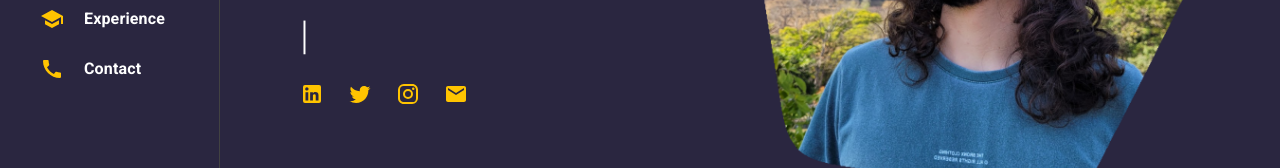
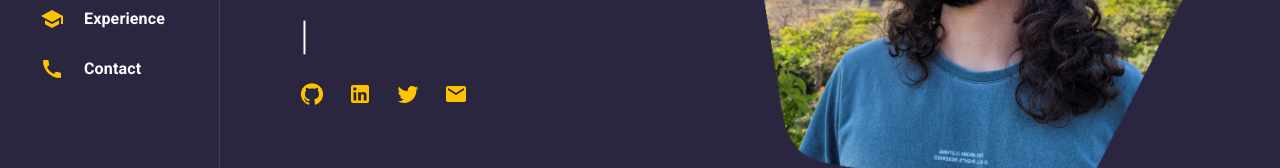
Before and after one commit to Silventino/react-portfolio, a React (Create React App) app in the folder app/: page / in a window 1280 px wide. Shown: the part 428-596 px from the top of the page. Built offline with nearby package versions, Linux system fonts and the light colour scheme; a web font is replaced by a local one.

Commit message:
feat: add github to social medias

```diff
--- a/app/src/components/MainPage/sections/HomeSection/components/SocialMediaButtons.tsx
+++ b/app/src/components/MainPage/sections/HomeSection/components/SocialMediaButtons.tsx
@@ -1,6 +1,7 @@
 /** @jsxImportSource @emotion/react */
 
 import InstagramIcon from "@mui/icons-material/Instagram";
+import GitHubIcon from "@mui/icons-material/GitHub";
 import LinkedInIcon from "@mui/icons-material/LinkedIn";
 import MailIcon from "@mui/icons-material/Mail";
 import TwitterIcon from "@mui/icons-material/Twitter";
@@ -25,6 +26,15 @@ const SocialMediaButtons: React.FC = () => {
       <IconButton
         size="large"
         color="secondary"
+        href="https://github.com/Silventino"
+        target="_blank"
+      >
+        <GitHubIcon />
+      </IconButton>
+
+      <IconButton
+        size="large"
+        color="secondary"
         href="https://linkedin.com/in/silventino"
         target="_blank"
       >
@@ -43,15 +53,6 @@ const SocialMediaButtons: React.FC = () => {
       <IconButton
         size="large"
         color="secondary"
-        href="https://www.instagram.com/silventino/"
-        target="_blank"
-      >
-        <InstagramIcon />
-      </IconButton>
-
-      <IconButton
-        size="large"
-        color="secondary"
         href="mailto:silventino.dev@gmail.com"
         // target="_blank"
       >
```
